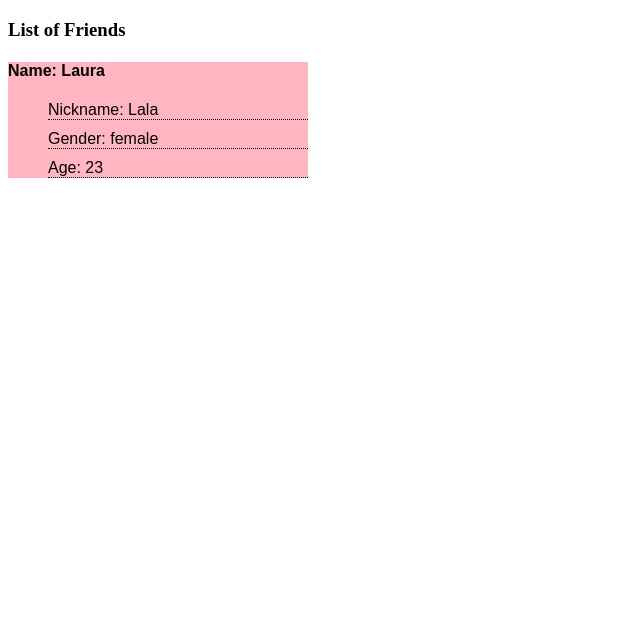
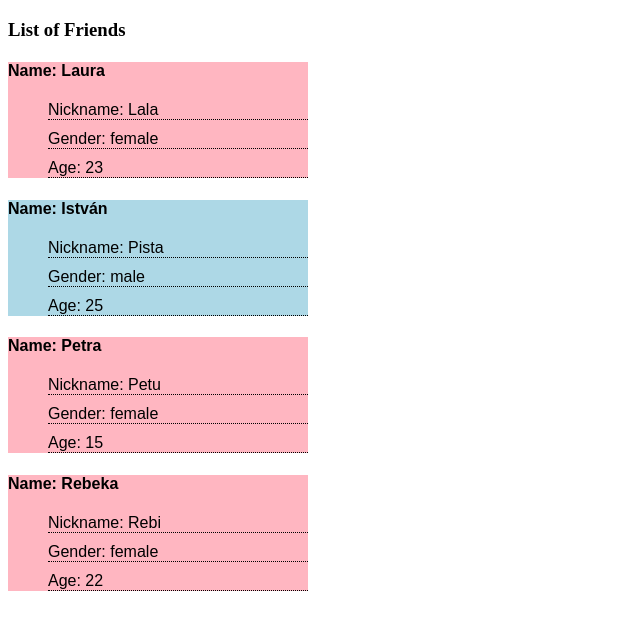
Before and after one commit to kalmanbianka/list-of-friends, an Angular app: page / in a window 1280 px wide. Shown: the top 630 px of the page, without its empty margins (0-640 px from the left). Built offline with nearby package versions, Linux system fonts and the light colour scheme.

Commit message:
finished this app

```diff
--- a/src/app/app.component.html
+++ b/src/app/app.component.html
@@ -1,4 +1,4 @@
 <div class="app-component">
   <h3>List of Friends</h3>
-  <app-friend></app-friend>
+  <app-friend *ngFor="let friendItem of friendsList" [friend]="friendItem" ></app-friend>
 </div>
--- a/src/app/app.component.ts
+++ b/src/app/app.component.ts
@@ -7,4 +7,11 @@ import { Friend } from '../model/friend';
   styleUrls: ['./app.component.scss']
 })
 export class AppComponent {
+  friendsList = [
+    new Friend('Laura', 'female', 'Lala', 23),
+    new Friend('István', 'male', 'Pista', 25),
+    new Friend('Petra', 'female', 'Petu', 15),
+    new Friend('Rebeka', 'female', 'Rebi', 22),
+
+  ]
 }
--- a/src/app/components/friend/friend.component.scss
+++ b/src/app/components/friend/friend.component.scss
@@ -5,6 +5,7 @@
     &.female{
         background: lightpink;
     }
+    background: lightsalmon;
     width: 300px;
     font-family: fantasy;
     ul{
--- a/src/app/components/friend/friend.component.ts
+++ b/src/app/components/friend/friend.component.ts
@@ -1,4 +1,4 @@
-import { Component, OnInit } from '@angular/core';
+import { Component, Input, OnInit } from '@angular/core';
 import { Friend } from 'src/model/friend';
 
 
@@ -8,7 +8,7 @@ import { Friend } from 'src/model/friend';
   styleUrls: ['./friend.component.scss']
 })
 export class FriendComponent implements OnInit {
-  friend = new Friend('Laura', 'female', 'Lala', 23);
+  @Input() friend = new Friend('', '', '', 0);
   constructor() { }
 
   ngOnInit() {
```
